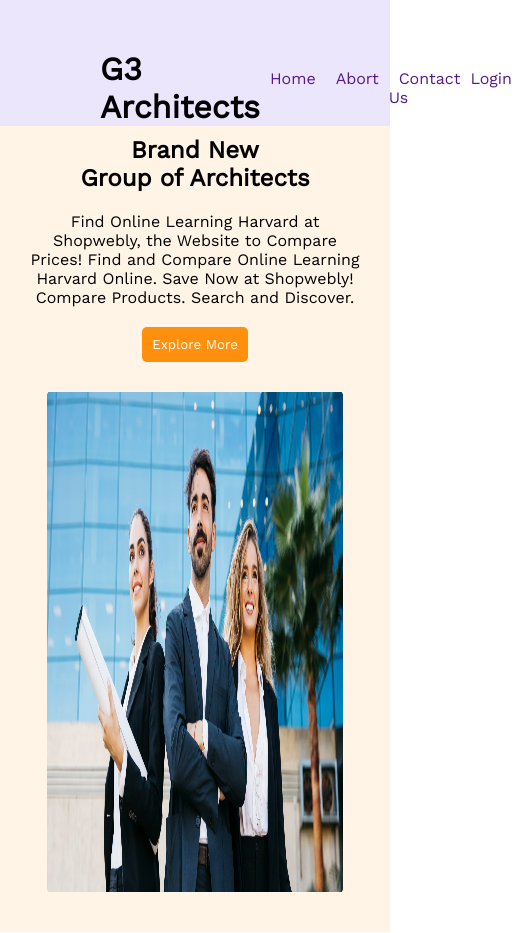
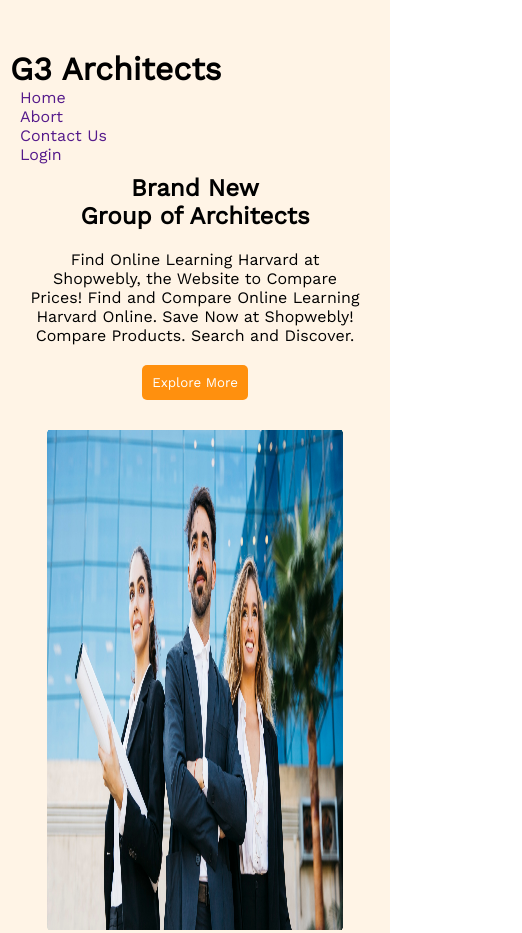
Before and after one commit to Jahidul37/assignment-no-02, a plain HTML site: page index.html in a window 390 px wide. Shown: the top 933 px of the page, 522 px wide, since content can reach past the window. Drawn offline with nearby package versions, Linux system fonts and the light colour scheme.

Commit message:
push item

```diff
--- a/style.css
+++ b/style.css
@@ -141,8 +141,6 @@ Quick list of Our Features area
     margin: 10px 0;
 }
 
-.freature-img {}
-
 .freature-img img {
     width: 80%;
     height: 574px;
@@ -150,6 +148,8 @@ Quick list of Our Features area
 }
 
 .year {
+    position: relative;
+    z-index: 1;
     width: 100px;
     height: 39px;
     padding: 30px;
@@ -259,7 +259,20 @@ Media query part
         width: 100%;
         display: flex;
         flex-direction: column;
-        background-color: rgba(75, 11, 224, 0.1);
+
+    }
+
+    .header-area {
+        display: block;
+        align-items: center;
+        justify-content: space-between;
+        align-items: center;
+        padding-left: 10px;
+    }
+
+    .nav-area nav ul {
+        display: flex;
+        flex-direction: column;
     }
 
     .article-text-area {
```
